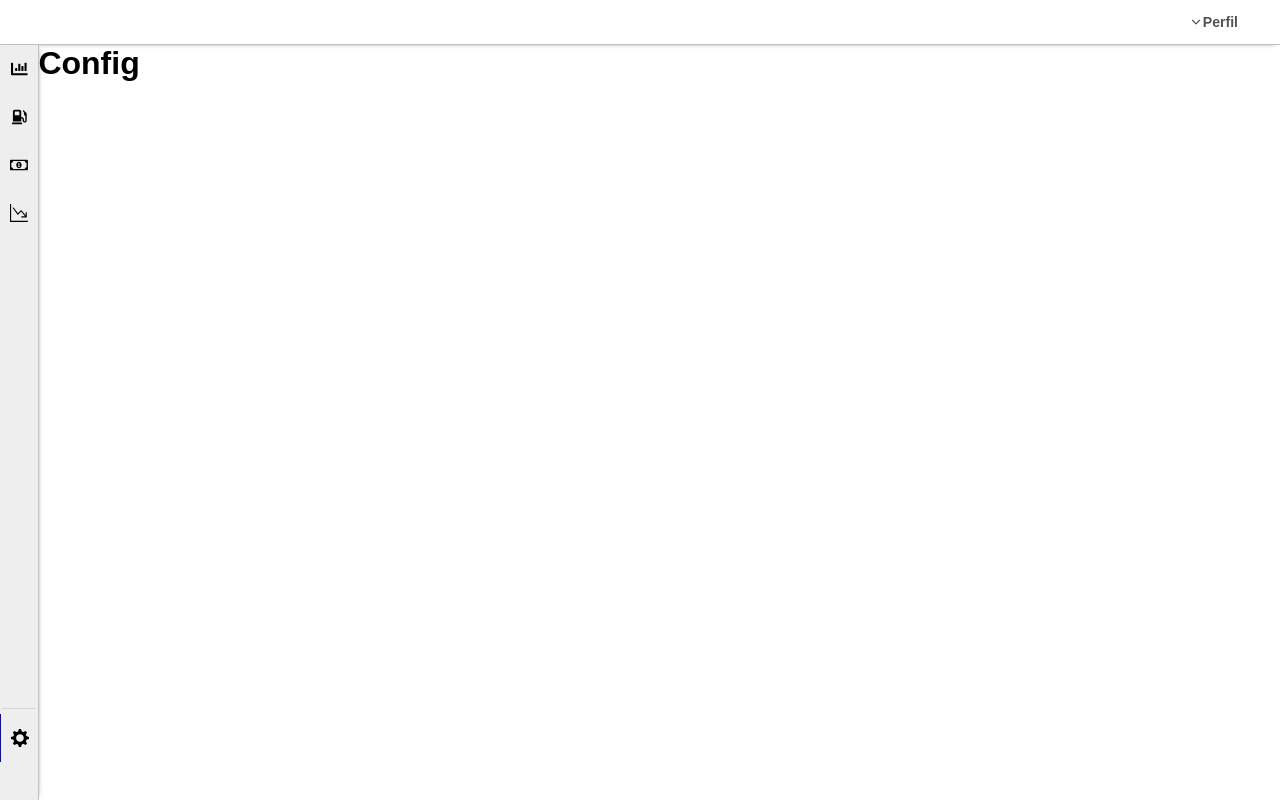
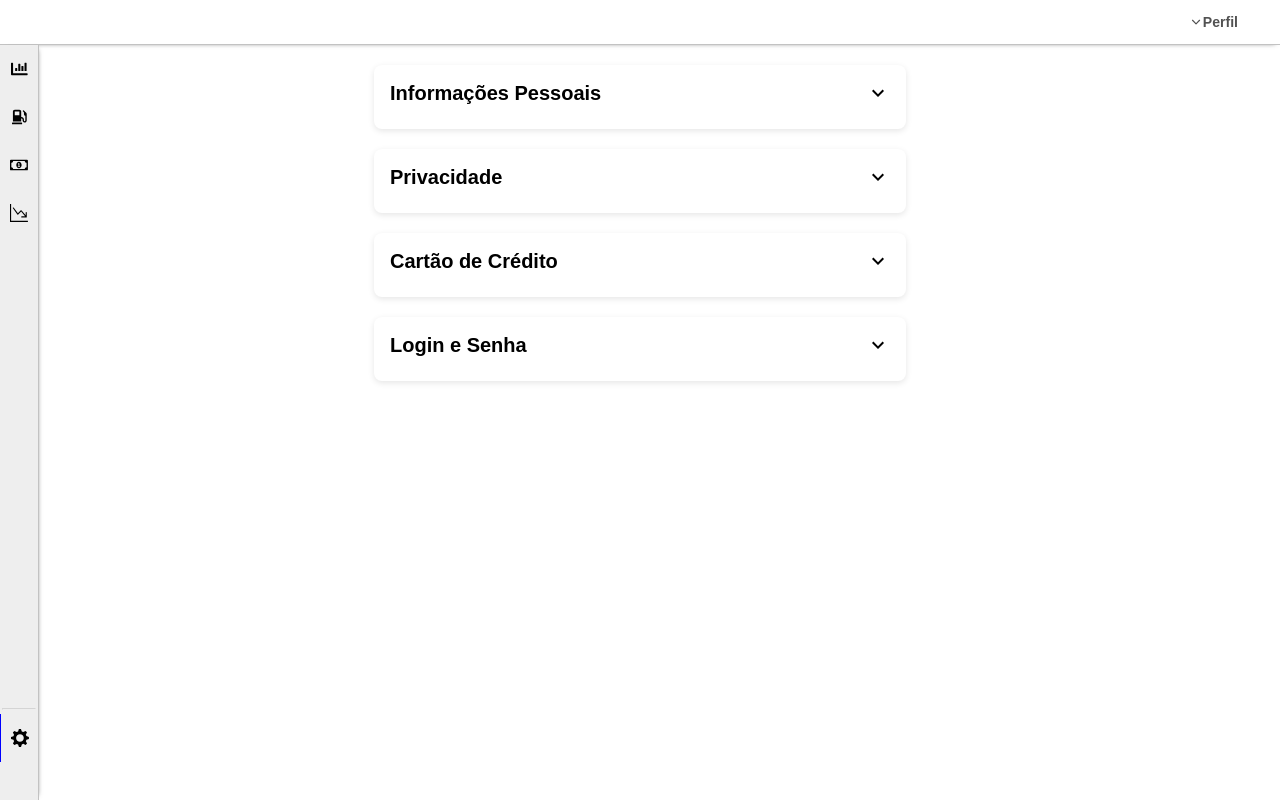
Before and after one commit to JhayneK/Projeto-Financas, a React (Vite) app in the folder Front end/: page /config in a window 1280 px wide. Built offline with nearby package versions, Linux system fonts and the light colour scheme.

Commit message:
tela config

```diff
--- a/Front end/package.json
+++ b/Front end/package.json
@@ -12,10 +12,13 @@
   "dependencies": {
     "@emotion/react": "^11.11.1",
     "@emotion/styled": "^11.11.0",
+    "@mui/icons-material": "^5.14.9",
     "@mui/material": "^5.14.5",
     "@mui/x-data-grid": "^6.11.2",
     "axios": "^1.5.0",
     "react": "^18.2.0",
+    "react-credit-card": "^0.20.0",
+    "react-credit-cards-2": "^1.0.1",
     "react-dom": "^18.2.0",
     "react-icons": "^4.10.1",
     "react-router-dom": "^6.15.0"
--- a/Front end/src/pages/Config.jsx
+++ b/Front end/src/pages/Config.jsx
@@ -1,17 +1,205 @@
-import { useEffect } from "react";
+import React, { useState } from "react";
+import KeyboardArrowDownIcon from "@mui/icons-material/KeyboardArrowDown";
+import Cards from "react-credit-cards-2";
+import "react-credit-cards-2/dist/es/styles-compiled.css";
 
+const Config = () => {
+  const [personalInfoOpen, setPersonalInfoOpen] = useState(false);
+  const [privacyOpen, setPrivacyOpen] = useState(false);
+  const [creditCardOpen, setCreditCardOpen] = useState(false);
+  const [loginAndPasswordOpen, setLoginAndPasswordOpen] = useState(false);
 
-export default function Config() {
+  const togglePersonalInfo = () => setPersonalInfoOpen(!personalInfoOpen);
+  const togglePrivacy = () => setPrivacyOpen(!privacyOpen);
+  const toggleCreditCard = () => setCreditCardOpen(!creditCardOpen);
+  const toggleLoginAndPassword = () =>
+    setLoginAndPasswordOpen(!loginAndPasswordOpen);
 
-    useEffect(() => {
-        document.title = "Configurações";
-    }, []);
+  const cardStyle = {
+    backgroundColor: "#fff",
+    boxShadow: "0px 2px 6px rgba(0, 0, 0, 0.1)",
+    borderRadius: "8px",
+    marginBottom: "20px",
+    width: "500px",
+    padding: "16px",
+    cursor: "pointer",
+  };
 
-    return(
-        <div className="page-container">
-            <div className="pages-logado-main-content">
-                <h1>Config</h1>
+  const titleStyle = {
+    fontSize: "20px",
+    fontWeight: "bold",
+    marginBottom: "8px",
+    display: "flex",
+    alignItems: "center",
+  };
+
+  const inputStyle = {
+    height: "24px",
+    width: "95%",
+    borderRadius: "4px",
+    marginBottom: "12px",
+    border: "1px solid #ccc",
+    padding: "8px",
+  };
+
+  const [state, setState] = useState({
+    number: "",
+    expiry: "",
+    cvc: "",
+    name: "",
+    focus: "",
+  });
+
+  const handleInputChange = (evt) => {
+    const { name, value } = evt.target;
+
+    setState((prev) => ({ ...prev, [name]: value }));
+  };
+
+  const handleInputFocus = (evt) => {
+    setState((prev) => ({ ...prev, focus: evt.target.name }));
+  };
+
+  return (
+    <div
+      style={{
+        display: "flex",
+        flexDirection: "column",
+        alignItems: "center",
+        paddingTop: "20px",
+      }}
+    >
+      <div style={cardStyle}>
+        <div onClick={togglePersonalInfo} style={titleStyle}>
+          Informações Pessoais
+          <KeyboardArrowDownIcon
+            style={{ fontSize: "24px", marginLeft: "auto" }}
+          />
+        </div>
+        {personalInfoOpen ? (
+          <div>
+            <div style={{ marginBottom: "12px" }}>
+              <input type="text" placeholder="Nome" style={inputStyle} />
             </div>
+            <div style={{ marginBottom: "12px" }}>
+              <input type="text" placeholder="Sobrenome" style={inputStyle} />
+            </div>
+            <div style={{ marginBottom: "12px" }}>
+              <input type="text" placeholder="Email" style={inputStyle} />
+            </div>
+            <div>
+              <input type="text" placeholder="Telefone" style={inputStyle} />
+            </div>
+          </div>
+        ) : null}
+      </div>
+
+      <div style={cardStyle}>
+        <div onClick={togglePrivacy} style={titleStyle}>
+          Privacidade
+          <KeyboardArrowDownIcon
+            style={{ fontSize: "24px", marginLeft: "auto" }}
+          />
         </div>
-    )
-}
+        {privacyOpen ? (
+          <div>
+            <div style={{ marginBottom: "12px" }}>
+              <input
+                type="password"
+                placeholder="Senha Atual"
+                style={inputStyle}
+              />
+            </div>
+            <div style={{ marginBottom: "12px" }}>
+              <input
+                type="password"
+                placeholder="Nova Senha"
+                style={inputStyle}
+              />
+            </div>
+            <div>
+              <input
+                type="password"
+                placeholder="Confirmar Nova Senha"
+                style={inputStyle}
+              />
+            </div>
+          </div>
+        ) : null}
+      </div>
+
+      <div style={cardStyle}>
+        <div onClick={toggleCreditCard} style={titleStyle}>
+          Cartão de Crédito
+          <KeyboardArrowDownIcon
+            style={{ fontSize: "24px", marginLeft: "auto" }}
+          />
+        </div>
+        {creditCardOpen ? (
+          <div>
+            <div style={{ marginBottom: "12px" }}>
+              <Cards
+                number={state.number}
+                expiry={state.expiry}
+                cvc={state.cvc}
+                name={state.name}
+                focused={state.focus}
+              />
+              <form style={{marginTop: 10}}>
+                <input
+                  type="number"
+                  name="number"
+                  placeholder="Card Number"
+                  value={state.number}
+                  onChange={handleInputChange}
+                  onFocus={handleInputFocus}
+                  style={inputStyle}
+                />
+                <div style={{ marginBottom: "12px" }}>
+                  <input
+                    type="text"
+                    placeholder="Data de Validade"
+                    style={inputStyle}
+                  />
+                </div>
+              </form>
+            </div>
+
+            <div>
+              <input
+                type="text"
+                placeholder="Código de Segurança"
+                style={inputStyle}
+              />
+            </div>
+          </div>
+        ) : null}
+      </div>
+
+      <div style={cardStyle}>
+        <div onClick={toggleLoginAndPassword} style={titleStyle}>
+          Login e Senha
+          <KeyboardArrowDownIcon
+            style={{ fontSize: "24px", marginLeft: "auto" }}
+          />
+        </div>
+        {loginAndPasswordOpen ? (
+          <div>
+            <div style={{ marginBottom: "12px" }}>
+              <input
+                type="text"
+                placeholder="Nome de Usuário"
+                style={inputStyle}
+              />
+            </div>
+            <div>
+              <input type="password" placeholder="Senha" style={inputStyle} />
+            </div>
+          </div>
+        ) : null}
+      </div>
+    </div>
+  );
+};
+
+export default Config;
```
Also changed, not shown: 1 other file (tests, documents, lock files or other folders).
